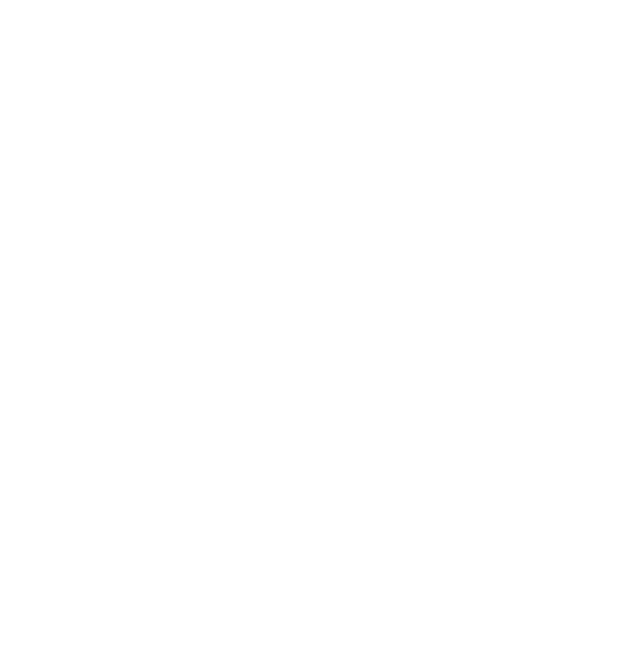
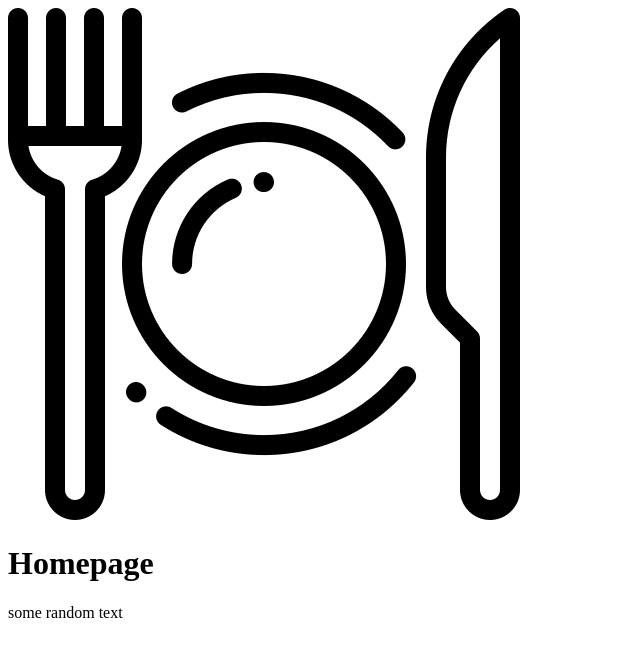
Before and after one commit to strallia/restaurant-page, a website built with webpack: page dist/index.html in a window 1280 px wide. Shown: the whole page, without its empty margins (0-640 px from the left). Built offline with nearby package versions, Linux system fonts and the light colour scheme.

Commit message:
Add basic homepage content

```diff
--- /dev/null
+++ b/src/homepage.js
@@ -0,0 +1,17 @@
+import Icon from './icon.png';
+
+export default function () {
+  const div = document.createElement('div');
+  const img = document.createElement('img');
+  const h1 = document.createElement('h1');
+  const para = document.createElement('p');
+
+  img.src = Icon;
+  h1.textContent = 'Homepage';
+  para.textContent = 'some random text';
+
+  div.appendChild(img);
+  div.appendChild(h1);
+  div.appendChild(para);
+  return div;
+};
--- a/src/index.js
+++ b/src/index.js
@@ -0,0 +1,5 @@
+import homepage from './homepage.js';
+
+const content = document.querySelector('div#content');
+
+content.appendChild(homepage());
--- a/webpack.config.js
+++ b/webpack.config.js
@@ -6,4 +6,13 @@ module.exports = {
     filename: 'main.js',
     path: path.resolve(__dirname, 'dist'),
   },
+  mode: 'development',
+  module: {
+    rules: [
+      {
+        test: /\.(png|svg|jpg|jpeg|gif)$/i,
+        type: 'asset/resource',
+      },
+    ]
+  }
 };
```
Also changed, not shown: README.md, dist/1ac9095b202211c1ca48.png (added), dist/index.html, dist/main.js (added), src/icon.png (added).
